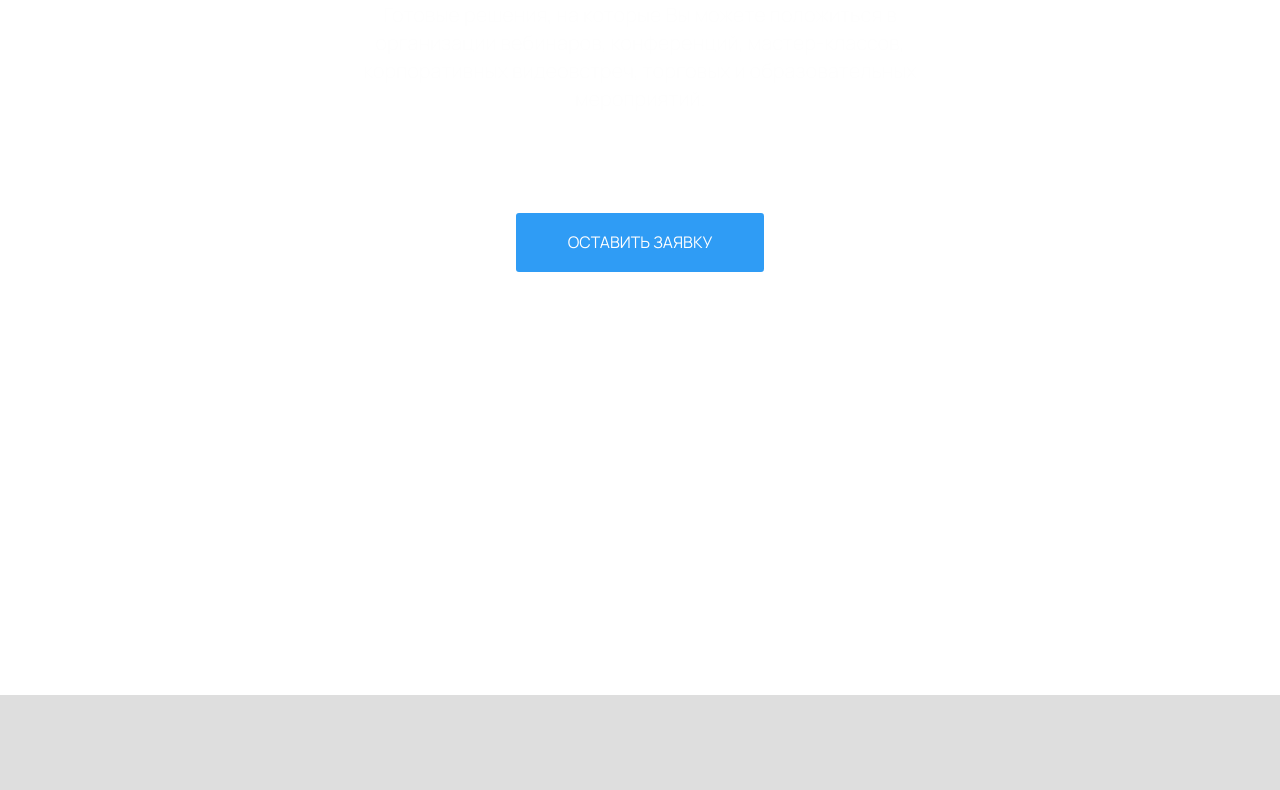
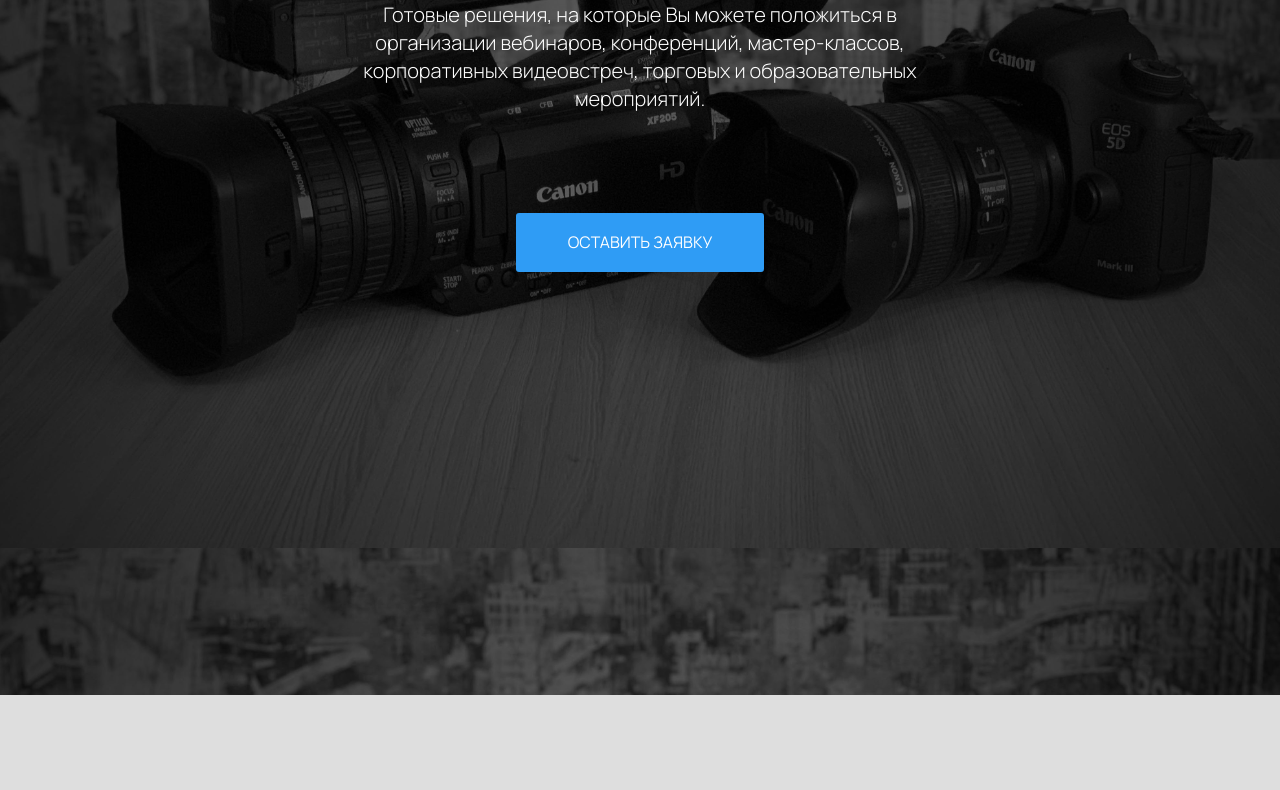
Before and after one commit to AleksandrDudka1/website, a plain HTML site: page index.html in a window 1280 px wide. Shown: the part 395-1185 px from the top of the page. Drawn offline with Linux system fonts and the light colour scheme; files whose address does not match are found by name.

Commit message:
Update style.css

```diff
--- a/style.css
+++ b/style.css
@@ -121,7 +121,7 @@ body {
 
 /* top */
 .top {
-    background: url(img/header3.jpg) no-repeat;
+    background: url(header3.jpg) no-repeat;
     background-size: cover;
     background-attachment: fixed;
     height: 1000px;
```
